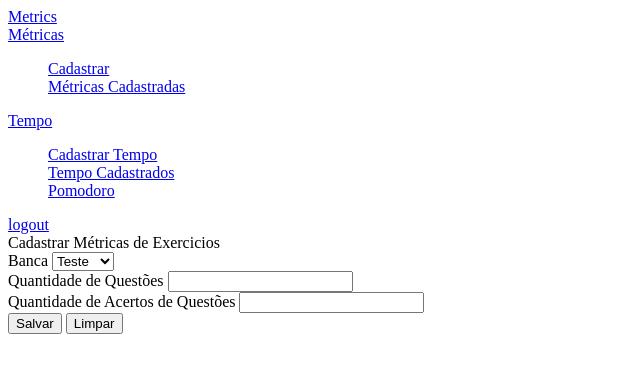
After one commit to SeaBrine/metrics-app, a PHP site: template src/views/exercise/cadastrar.phtml in a window 1280 px wide. The commit adds this page. Shown: the top 373 px of the page, without its empty margins (0-640 px from the left). Run offline with PHP 8.4, Linux system fonts and the light colour scheme; the template is opened without the code that fills it, so the values that code supplies are empty; some libraries are stand-ins or nearby versions.

Commit message:
Adicionado tela de cadastro de Métricas de Prova

```diff
--- a/src/controller/LoginController.php
+++ b/src/controller/LoginController.php
@@ -30,6 +30,7 @@ class LoginController extends Controller
     public function logout() : void
     {
         unset($_SESSION['token']);
+        unset($_SESSION['id_user']);
         $this->render("index");
     }
 
--- a/src/model/LoginModel.php
+++ b/src/model/LoginModel.php
@@ -34,7 +34,7 @@ class LoginModel extends Model
     public function gerarToken(array $paramsUser) : string
     {
         $pdo = $this->getConection()->prepare(
-            "SELECT cpf, name, auth_id FROM metrics.users_metrics WHERE user = :user AND password = :password"
+            "SELECT id, cpf, name, auth_id FROM metrics.users_metrics WHERE user = :user AND password = :password"
         );
 
         $pdo->execute(array(
@@ -55,6 +55,8 @@ class LoginModel extends Model
                "token" => $token,
                 "id" => $result[0]['auth_id']
             ));
+
+            $_SESSION['id_user'] = $result[0]['id'];
 
             return $token;
         } else {
--- /dev/null
+++ b/src/views/exercise/cadastrar.phtml
@@ -0,0 +1,126 @@
+<!doctype html>
+<html lang="pt-br">
+<head>
+    <style> <?= $this->view->bootstrapCss ?> </style>
+    <style> <?= $this->view->nowUiKitCss ?> </style>
+    <script src="https://use.fontawesome.com/c3cb34f65e.js"></script>
+
+    <style>
+        .ocultar-alerta {
+            display: none;
+        }
+    </style>
+
+</head>
+<body>
+
+    <nav class="navbar navbar-expand-lg bg-danger">
+        <div class="container">
+            <div class="navbar-translate">
+                <a class="navbar-brand" href="/home">
+                    Metrics
+                </a>
+            </div>
+
+            <div class="collapse navbar-collapse justify-content-end" id="navigation">
+                <div class="dropdown">
+                    <a href="#" class="nav-link dropdown-toggle" data-toggle="dropdown" id="navbarDropdownMenuLink1">
+                        Métricas
+                    </a>
+                    <ul class="dropdown-menu" aria-labelledby="navbarDropdownMenuLink1">
+                        <a class="dropdown-item" href="/cadastrar">Cadastrar</a>
+                        <div class="dropdown-divider"></div>
+                        <a class="dropdown-item" href="#">Métricas Cadastradas</a>
+                    </ul>
+                </div>
+                <div class="dropdown">
+                    <a href="#" class="nav-link dropdown-toggle" data-toggle="dropdown" id="navbarDropdownMenuLink1">
+                        Tempo
+                    </a>
+                    <ul class="dropdown-menu" aria-labelledby="navbarDropdownMenuLink1">
+                        <a class="dropdown-item" href="#">Cadastrar Tempo</a>
+                        <div class="dropdown-divider"></div>
+                        <a class="dropdown-item" href="#">Tempo Cadastrados</a>
+                        <div class="dropdown-divider"></div>
+                        <a class="dropdown-item" href="#">Pomodoro</a>
+                    </ul>
+                </div>
+                <a href="/logout" class="nav-link">
+                    logout
+                </a>
+            </div>
+        </div>
+    </nav>
+
+    <div class="container">
+        <div class="card mb-3">
+            <div class="card-header">Cadastrar Métricas de Exercicios</div>
+            <div class="card-body">
+                <div class="alert alert-success ocultar-alerta" id="alerta-sucesso" role="alert">
+                    <div class="container">
+                        <div class="alert-icon">
+                            <i class="fa fa-thumbs-o-up"></i>
+                        </div>
+                        <strong>Pronto!</strong> Cadastrado com sucesso
+                        <button type="button" class="close" data-dismiss="alert" aria-label="Close">
+                            <span aria-hidden="true">
+                                <i class="fa fa-times"></i>
+                            </span>
+                        </button>
+                    </div>
+                </div>
+                <div class="card mb-3">
+                    <div class="card-body">
+                        <form>
+                            <div class="form-group">
+                                <label>Banca</label>
+                                <select id="banca" class="form-control">
+                                    <option value="1">Teste</option>
+                                    <option value="1">Teste2</option>
+                                </select>
+                            </div>
+                            <div class="form-group">
+                                <label>Quantidade de Questões</label>
+                                <input type="number" id="quant-quest" class="form-control" required>
+                            </div>
+                            <div class="form-group">
+                                <label>Quantidade de Acertos de Questões</label>
+                                <input type="number" class="form-control" id="quan-success" required>
+                            </div>
+                            <div class="form-group">
+                                <button id="salvar" class="btn btn-success" type="submit">Salvar</button>
+                                <button class="btn btn-danger" type="reset">Limpar</button>
+                            </div>
+                        </form>
+                    </div>
+                </div>
+            </div>
+        </div>
+    </div>
+
+
+    <script><?= $this->view->jquery ?></script>
+    <script><?= $this->view->popper ?></script>
+    <script><?= $this->view->bootstrapJs ?></script>
+    <script><?= $this->view->nowUiKitJs ?></script>
+    <script>
+        $(document).submit(function (e) {
+            $.post("/cadastrar/salvar", {
+                banca: $("#banca").val(),
+                totalQuestoes: $("#quant-quest").val(),
+                totalAcertos: $("#quan-success").val()
+            }, function (data, status) {
+                var result = JSON.parse(data);
+                if (result.response === 200) {
+                    $("#alerta-sucesso").removeClass('ocultar-alerta');
+                    $("#banca").val("");
+                    $("#quant-quest").val("");
+                    $("#quan-success").val("");
+                }
+            });
+
+            e.preventDefault();
+        })
+    </script>
+</body>
+</html>
--- a/src/views/home/index.phtml
+++ b/src/views/home/index.phtml
@@ -21,7 +21,7 @@
                     Métricas
                 </a>
                 <ul class="dropdown-menu" aria-labelledby="navbarDropdownMenuLink1">
-                    <a class="dropdown-item" href="#">Cadastrar</a>
+                    <a class="dropdown-item" href="/cadastrar">Cadastrar</a>
                     <div class="dropdown-divider"></div>
                     <a class="dropdown-item" href="#">Métricas Cadastradas</a>
                 </ul>
```
Also changed, not shown: src/Route.php (+12 -0 lines), src/controller/ExerciseController.php (added, +54 -0 lines), src/model/ExerciseModel.php (added, +50 -0 lines), src/views/exercice/cadastrar.phtml (deleted).
